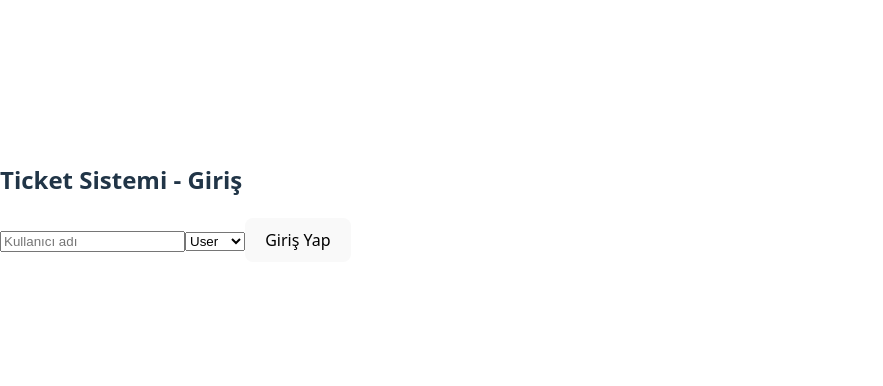
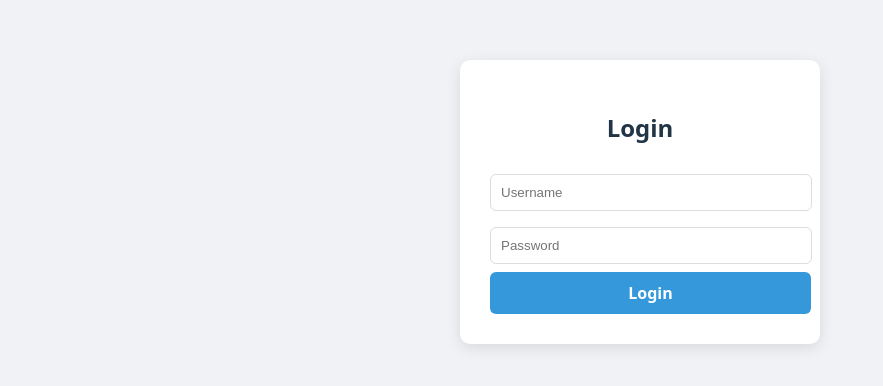
Before and after one commit to mhmtlmetin/ticket-system, a React (Vite) app: page / in a window 1280 px wide. Shown: the part 198-584 px from the top of the page, without its empty margins (0-883 px from the left). Built offline with nearby package versions, Linux system fonts and the light colour scheme; data requests are answered from the project's data file.

Commit message:
login sayfası geliştirildi

```diff
--- a/package.json
+++ b/package.json
@@ -14,7 +14,9 @@
     "react": "^19.1.1",
     "react-dom": "^19.1.1",
     "react-redux": "^9.2.0",
-    "react-router": "^7.8.2"
+    "react-router": "^7.8.2",
+    "react-router-dom": "^7.8.2",
+    "sass": "^1.92.1"
   },
   "devDependencies": {
     "@eslint/js": "^9.33.0",
--- a/src/App.jsx
+++ b/src/App.jsx
@@ -1,19 +1,18 @@
-import { useState } from "react";
+import React from "react";
+import { Router, Route, Routes} from "react-router-dom";
+
 import Login from "./pages/login";
-import { useGetAllTicketsQuery } from "./services/tickets.service.js";
-
+import AdminDashboard from "./pages/adminDashboard";
+import UserDashboard from "./pages/userDashboard";
 
 function App() {
-  const [currentUser, setCurrentUser] = useState(null);
-  const {data, error, isLoding}= useGetAllTicketsQuery();
-  console.log(data)
-  if (!currentUser) {
-    return <Login onLogin={setCurrentUser} />;
-  };
-
-
-
-  return null;
+  return (
+      <Routes>
+        <Route path="/" element={<Login />} />
+        <Route path="/admin-dashboard" element={<AdminDashboard />} />
+        <Route path="/user-dashboard" element={<UserDashboard />} />
+      </Routes>
+  );
 }
 
 export default App;
--- a/src/main.jsx
+++ b/src/main.jsx
@@ -1,12 +1,15 @@
-import { StrictMode } from 'react'
-import { createRoot } from 'react-dom/client'
-import {store} from './redux/store.js'
-import { Provider } from 'react-redux'
-import './index.css'
-import App from './App.jsx'
+import { StrictMode } from "react";
+import { createRoot } from "react-dom/client";
+import { store } from "./redux/store.js";
+import { BrowserRouter } from "react-router-dom";
+import { Provider } from "react-redux";
+import "./index.css";
+import App from "./App.jsx";
 
-createRoot(document.getElementById('root')).render(
+createRoot(document.getElementById("root")).render(
   <Provider store={store}>
-    <App />
-  </Provider>,
-)
+    <BrowserRouter>
+      <App />
+    </BrowserRouter>
+  </Provider>
+);
--- a/src/pages/login.jsx
+++ b/src/pages/login.jsx
@@ -1,33 +1,68 @@
 import { useState } from "react";
+import { useLazyLoginQuery } from "../services/auth.service";
+import { useDispatch } from "react-redux";
+import { useNavigate } from "react-router-dom";
+import { setCredentials, setError } from "../redux/auth/authSlice";
+import "../styles/login.scss"
+export default function Login() {
+  const [username, setUsername] = useState("");
+  const [password, setPassword] = useState("");
+  const [triggerLogin, { isLoading }] = useLazyLoginQuery();
+  const dispatch = useDispatch();
+  const navigate = useNavigate();
 
-export default function Login({ onLogin }) {
-  const [username, setUsername] = useState("");
-  const [role, setRole] = useState("user");
+  const handleSubmit = async (e) => {
+    e.preventDefault();
+    try {
+      const result = await triggerLogin({ username, password }).unwrap();
+      if (result.length > 0) {
+        const user = result[0];
+        dispatch(setCredentials(user));
 
-  const handleSubmit = (e) => {
-    e.preventDefault();
-    // mock user bilgisi döndürüyoruz
-    onLogin({ username, role });
+        if (user.role === "admin") {
+          navigate("/admin-dashboard");
+        } else {
+          navigate("/user-dashboard");
+        }
+      } else {
+        dispatch(setError("Invalid username or password"));
+      }
+    } catch (err) {
+      dispatch(setError("Login failed"));
+    }
   };
 
   return (
     <div className="login-container">
-      <h2>Ticket Sistemi - Giriş</h2>
-      <form onSubmit={handleSubmit}>
+      <form
+        onSubmit={handleSubmit}
+        className="login-box"
+      >
+        <h2 className="text-2xl font-bold mb-6 text-center">Login</h2>
+
         <input
           type="text"
-          placeholder="Kullanıcı adı"
+          placeholder="Username"
+          className="w-full mb-4 p-2 border rounded"
           value={username}
           onChange={(e) => setUsername(e.target.value)}
-          required
         />
 
-        <select value={role} onChange={(e) => setRole(e.target.value)}>
-          <option value="user">User</option>
-          <option value="admin">Admin</option>
-        </select>
+        <input
+          type="password"
+          placeholder="Password"
+          className="w-full mb-4 p-2 border rounded"
+          value={password}
+          onChange={(e) => setPassword(e.target.value)}
+        />
 
-        <button type="submit">Giriş Yap</button>
+        <button
+          type="submit"
+          className="w-full bg-blue-500 text-white py-2 rounded hover:bg-blue-600"
+          disabled={isLoading}
+        >
+          {isLoading ? "Loading..." : "Login"}
+        </button>
       </form>
     </div>
   );
--- a/src/pages/userDashboard.jsx
+++ b/src/pages/userDashboard.jsx
@@ -1,5 +1,5 @@
 import { useState } from "react";
-
+import { useGetAllTicketsQuery } from "../services/tickets.service";
 export default function UserDashboard(){
     return(
         <div>User Page</div>
--- /dev/null
+++ b/src/redux/auth/authSlice.js
@@ -0,0 +1,30 @@
+import { createSlice } from "@reduxjs/toolkit";
+
+const initialState = {
+  user: null,
+  isAuthenticated: false,
+  error: null,
+};
+
+const authSlice = createSlice({
+  name: "auth",
+  initialState,
+  reducers: {
+    setCredentials: (state, action) => {
+      state.user = action.payload;
+      state.isAuthenticated = true;
+      state.error = null;
+    },
+    logout: (state) => {
+      state.user = null;
+      state.isAuthenticated = false;
+      state.error = null;
+    },
+    setError: (state, action) => {
+      state.error = action.payload;
+    },
+  },
+});
+
+export const { setCredentials, logout, setError } = authSlice.actions;
+export default authSlice.reducer;
--- a/src/redux/store.js
+++ b/src/redux/store.js
@@ -1,12 +1,16 @@
-import { configureStore } from '@reduxjs/toolkit';
-import { setupListeners } from '@reduxjs/toolkit/query';
-import { ticketApi } from '../services/tickets.service.js';
+import { configureStore } from "@reduxjs/toolkit";
+import { setupListeners } from "@reduxjs/toolkit/query";
+import { ticketApi } from "../services/tickets.service.js";
+import {authApi} from "../services/auth.service.js"
 
 export const store = configureStore({
   reducer: {
     [ticketApi.reducerPath]: ticketApi.reducer,
+    [authApi.reducerPath]: authApi.reducer,
   },
   middleware: (getDefaultMiddleware) =>
-    getDefaultMiddleware().concat(ticketApi.middleware),
+    getDefaultMiddleware()
+      .concat(ticketApi.middleware)
+      .concat(authApi.middleware),
 });
-setupListeners(store.dispatch)
+setupListeners(store.dispatch);
--- /dev/null
+++ b/src/services/auth.service.js
@@ -0,0 +1,14 @@
+import { createApi, fetchBaseQuery } from "@reduxjs/toolkit/query/react";
+
+export const authApi = createApi({
+  reducerPath: "authApi",
+  baseQuery: fetchBaseQuery({ baseUrl: "http://localhost:3001" }),
+  endpoints: (builder) => ({
+    login: builder.query({
+      query: ({ username, password }) =>
+        `/users?username=${username}&password=${password}`,
+    }),
+  }),
+});
+
+export const { useLazyLoginQuery } = authApi;
--- /dev/null
+++ b/src/styles/Login.scss
@@ -0,0 +1,36 @@
+.login-container {
+  display: flex;
+  justify-content: center;
+  align-items: center;
+  width: 100vw;
+  height: 100vh;
+  background: #f0f2f5;
+
+  .login-box {
+    background: white;
+    padding: 30px;
+    border-radius: 10px;
+    box-shadow: 0 4px 15px rgba(0, 0, 0, 0.1);
+    width: 300px;
+    text-align: center;
+  }
+
+  input {
+    width: 100%;
+    margin: 8px 0;
+    padding: 10px;
+    border: 1px solid #ddd;
+    border-radius: 6px;
+  }
+
+  button {
+    width: 107%;
+    padding: 10px;
+    background: #3498db;
+    border: none;
+    border-radius: 6px;
+    color: white;
+    font-weight: bold;
+    cursor: pointer;
+  }
+}
```
Also changed, not shown: 1 other file (tests, documents, lock files or other folders).
